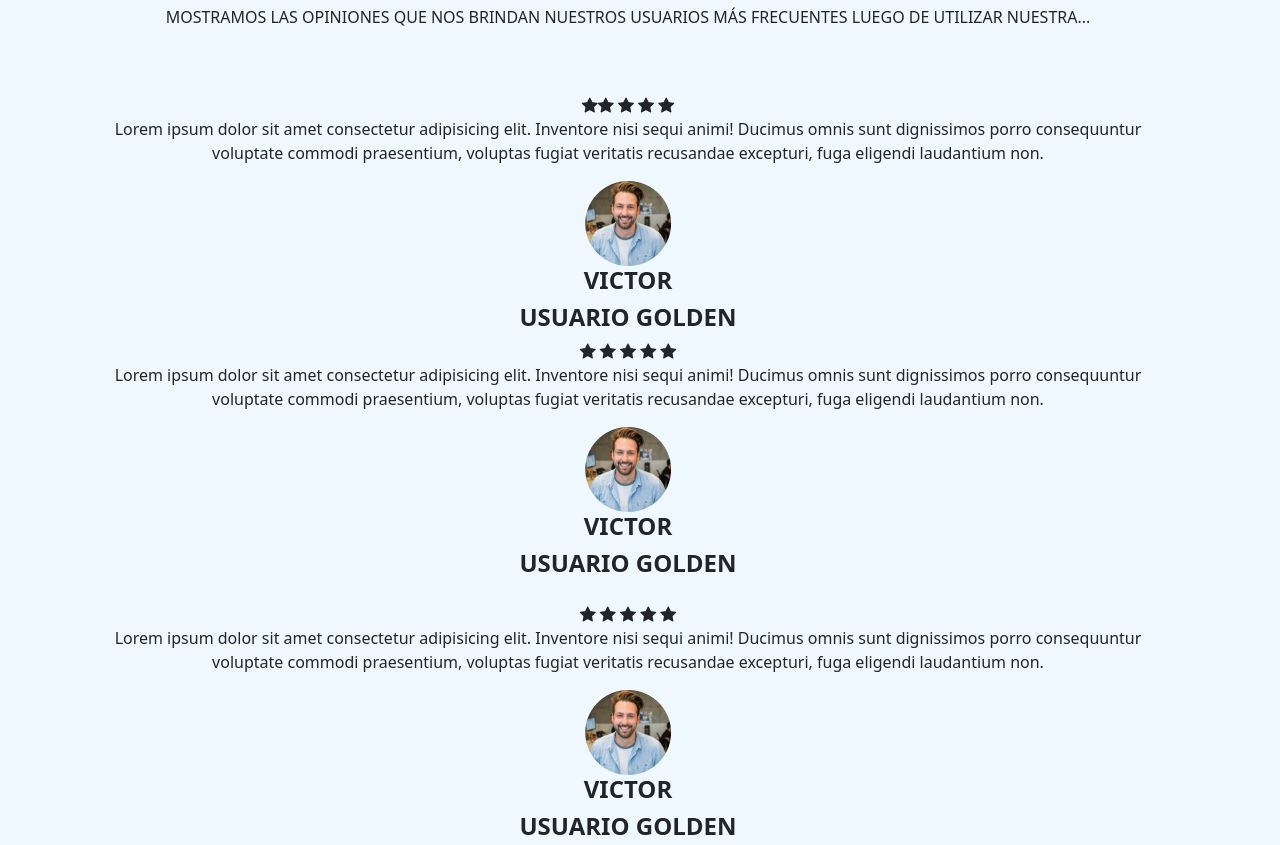
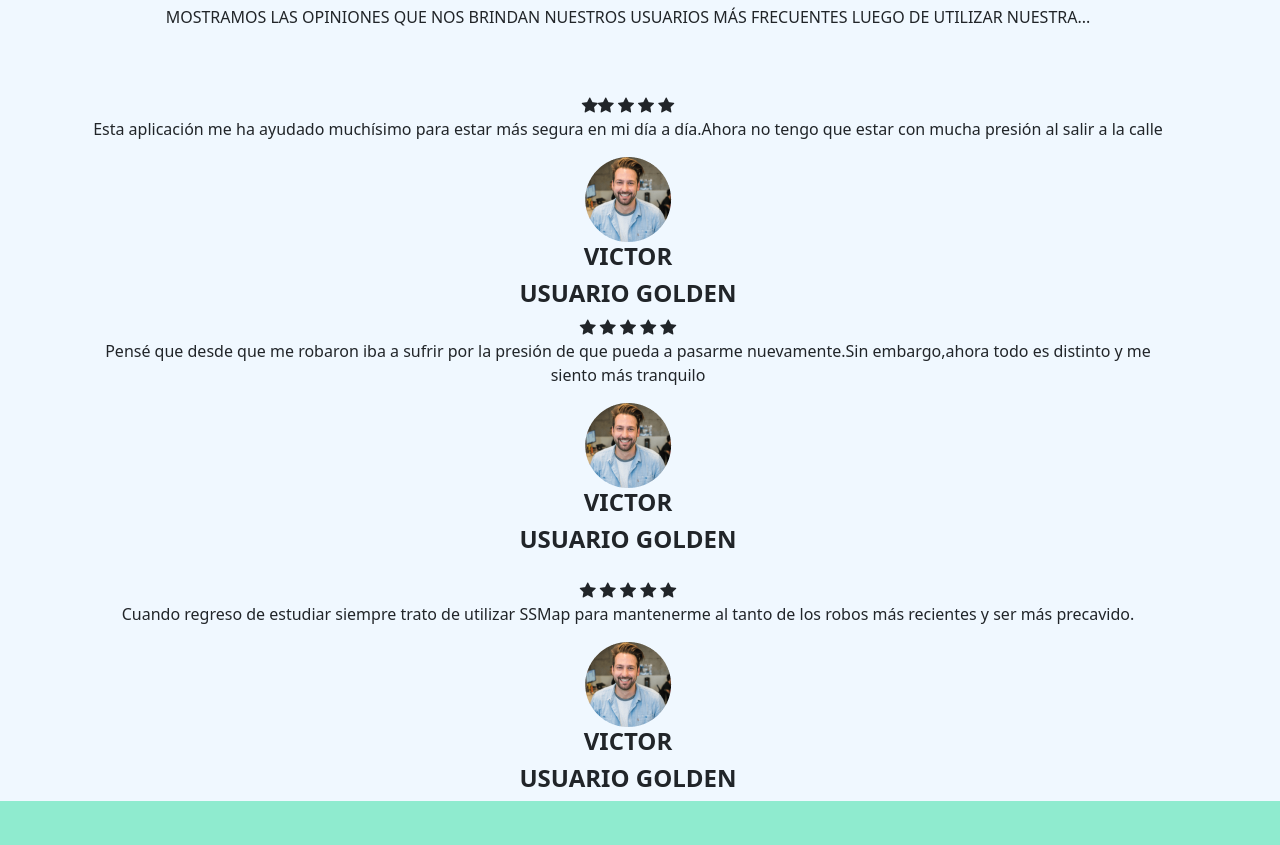
Before and after one commit to Fer1014/P.FACTORY-SSMAP, a plain HTML site: page index.html in a window 1280 px wide. Shown: the part 4006-4851 px from the top of the page. Drawn offline with nearby package versions, Linux system fonts and the light colour scheme.

Commit message:
ULTIMO CAMBIO LOREM

```diff
--- a/index.html
+++ b/index.html
@@ -185,7 +185,7 @@
             <i class="bi bi-star-fill"></i>
             <i class="bi bi-star-fill"></i>
             <i class="bi bi-star-fill"></i>
-            <p>Lorem ipsum dolor sit amet consectetur adipisicing elit. Inventore nisi sequi animi! Ducimus omnis sunt dignissimos porro consequuntur voluptate commodi praesentium, voluptas fugiat veritatis recusandae excepturi, fuga eligendi laudantium non.</p>
+            <p>Esta aplicación me ha ayudado muchísimo para estar más segura en mi día a día.Ahora no tengo que estar con mucha presión al salir a la calle</p>
             <img src="img/Victor_cliente.png" alt="">
             <h4><strong>VICTOR</strong></h4>
             <h4><strong>USUARIO GOLDEN</strong></h4>
@@ -198,7 +198,7 @@
             <i class="bi bi-star-fill"></i>
             <i class="bi bi-star-fill"></i>
             <i class="bi bi-star-fill"></i>
-            <p>Lorem ipsum dolor sit amet consectetur adipisicing elit. Inventore nisi sequi animi! Ducimus omnis sunt dignissimos porro consequuntur voluptate commodi praesentium, voluptas fugiat veritatis recusandae excepturi, fuga eligendi laudantium non.</p>
+            <p>Pensé que desde que me robaron iba a sufrir por la presión de que pueda a pasarme nuevamente.Sin embargo,ahora todo es distinto y me siento más tranquilo</p>
             <img src="img/Victor_cliente.png" alt="">
             <h4><strong>VICTOR</strong></h4>
             <h4><strong>USUARIO GOLDEN</strong></h4>
@@ -209,7 +209,7 @@
             <i class="bi bi-star-fill"></i>
             <i class="bi bi-star-fill"></i>
             <i class="bi bi-star-fill"></i>
-            <p>Lorem ipsum dolor sit amet consectetur adipisicing elit. Inventore nisi sequi animi! Ducimus omnis sunt dignissimos porro consequuntur voluptate commodi praesentium, voluptas fugiat veritatis recusandae excepturi, fuga eligendi laudantium non.</p>
+            <p>Cuando regreso de estudiar siempre trato de utilizar SSMap para mantenerme al tanto de los robos más recientes y ser más precavido.</p>
             <img src="img/Victor_cliente.png" alt="">
             <h4><strong>VICTOR</strong></h4>
             <h4><strong>USUARIO GOLDEN</strong></h4>
```
